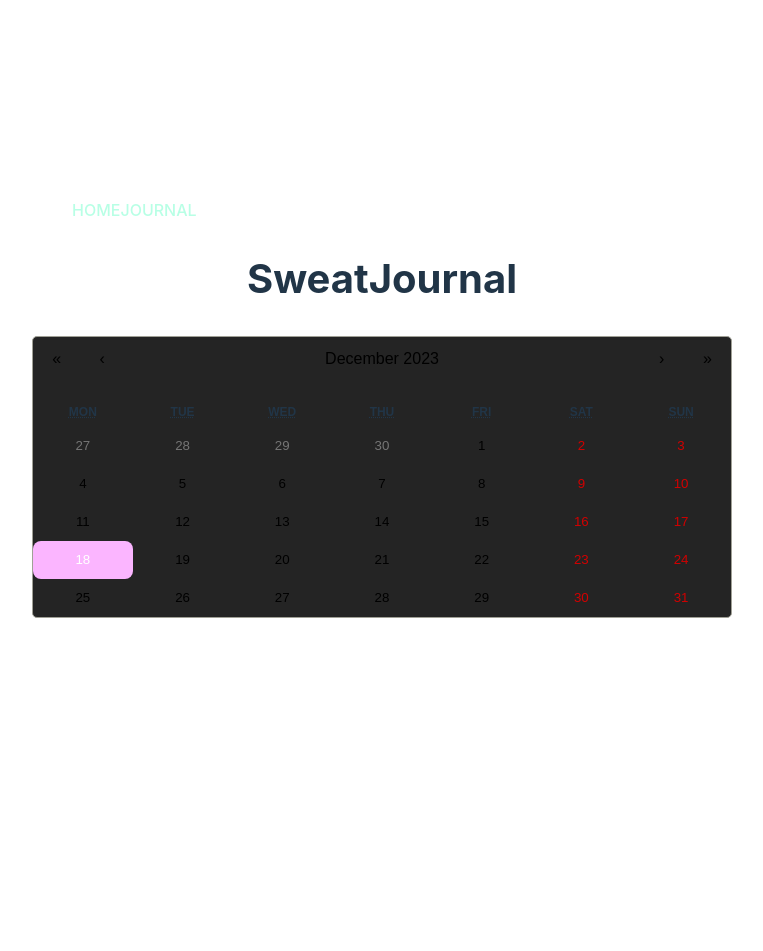
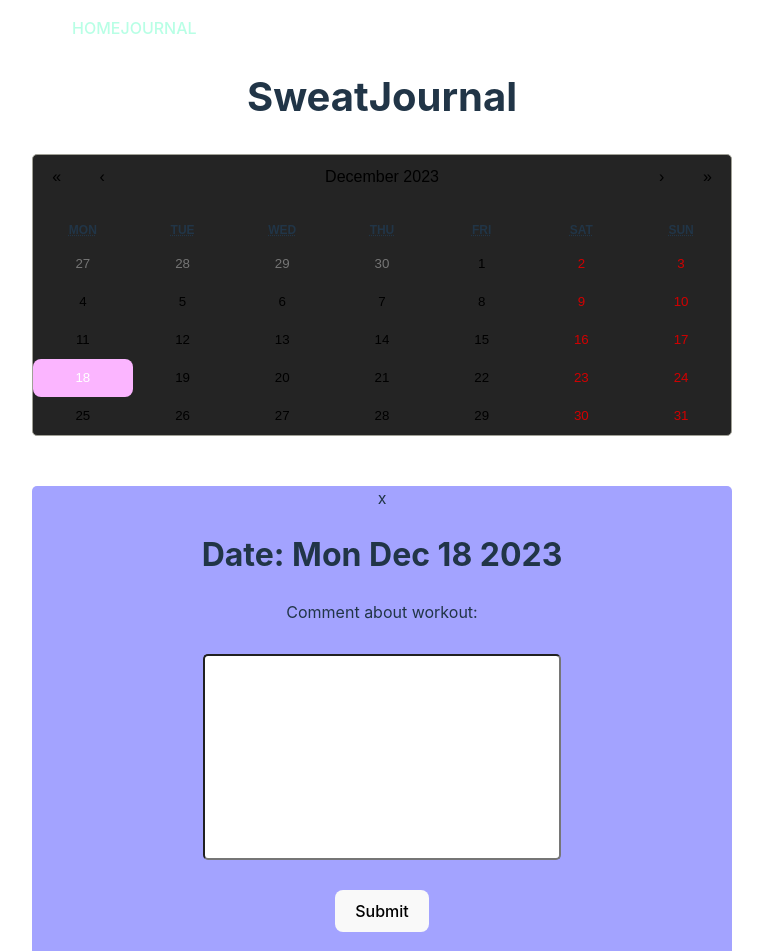
Before and after one commit to MalinAlm/test-labb3, a React (Vite) app in the folder frontend/: page / in a window 1280 px wide. Shown: the top 951 px of the page, without its empty margins (258-1021 px from the left). Before the commit the page ends 800 px from the top, so only its background shows below. Built offline with nearby package versions, Linux system fonts and the light colour scheme; no server answers.

Commit message:
code cleanup

```diff
--- a/frontend/src/components/PopUp.tsx
+++ b/frontend/src/components/PopUp.tsx
@@ -21,17 +21,11 @@
       .then((result: Workout[]) => {
         console.log("Result:", result);
         setworkoutTypes(result);
-        console.log("workoutTypes:", workoutTypes);
       })
       .catch((error) => {
         console.log("Error fetching workoutTypes", error);
       });
   }, []);
-
-  if (!popupOpen) return null;
-  console.log("popupOpen:", popupOpen);
-  console.log("closePopup:", closePopup);
-  console.log("Popup:", PopUp);
 
   return (
     <div id="popup-container">
@@ -50,8 +44,6 @@
         <div id="inputWorkoutNotes">
           <WorkoutForm />
         </div>
-        <p>Input form med post till workoutTypesbas HÄÄÄR ^</p>
-        {/* <p>Popup is {popupOpen ? "visible" : "hidden"}</p> */}
       </div>
     </div>
   );
--- a/frontend/src/components/WorkoutForm.tsx
+++ b/frontend/src/components/WorkoutForm.tsx
@@ -21,7 +21,7 @@
   return (
     <form onSubmit={submitHandler}>
       <div id="workoutForm">
-        <label htmlFor="workoutNote">Notes about workout: </label>
+        <label htmlFor="workoutNote">Comment about workout: </label>
         <input
           id="workoutInput"
           type="text"
@@ -29,7 +29,9 @@
           onChange={handleInputChange}
         />
       </div>
-      <button type="submit">Submit</button>
+      <button id="workoutSubmitBtn" type="submit">
+        Submit
+      </button>
     </form>
   );
 };
```
